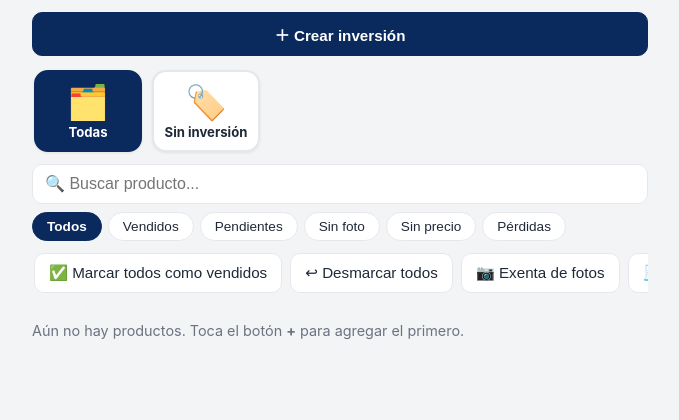
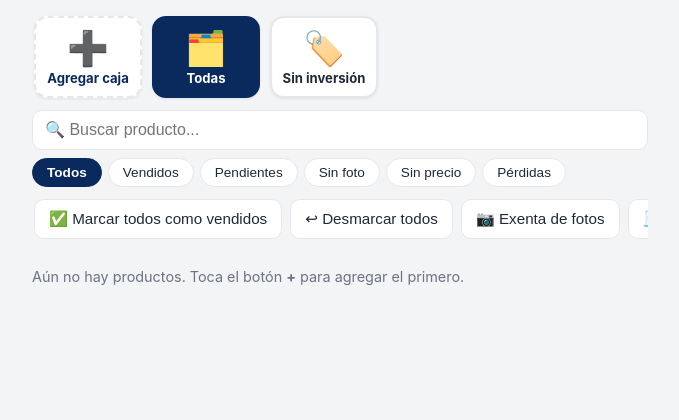
Before and after one commit to cruzjosue1999/importaciones-puerto-castilla, a Flask app: page / in a window 1280 px wide. Shown: the part 70-490 px from the top of the page, without its empty margins (300-979 px from the left). Run offline with Flask 3, Linux system fonts and the light colour scheme; data that the repository does not hold is empty.

Commit message:
Boton Crear inversion reemplazado por tarjeta Agregar caja junto a Todas en la fila de cajas; sw v24

```diff
--- a/static/app.js
+++ b/static/app.js
@@ -222,9 +222,16 @@
     ['caja-chips', 'expense-chips'].forEach(function (boxId) {
       var box = $(boxId);
       if (!box) return;
-      box.innerHTML = h;
+      // En Productos, la primera tarjeta es "＋ Agregar caja".
+      var html = (boxId === 'caja-chips')
+        ? '<button class="caja-box caja-add" data-f="__add__">' +
+          '<span class="caja-box-icon" aria-hidden="true">➕</span>' +
+          '<span class="caja-box-name">Agregar caja</span></button>' + h
+        : h;
+      box.innerHTML = html;
       box.querySelectorAll('.caja-box').forEach(function (btn) {
         btn.addEventListener('click', function () {
+          if (btn.getAttribute('data-f') === '__add__') { openInvCreate(); return; }
           productFilter = btn.getAttribute('data-f');
           renderChips();
           followInvestment(productFilter);
@@ -718,11 +725,12 @@
     $('inv-error').classList.add('hidden');
     $('inv-save').textContent = 'Crear';
   }
-  $('btn-new-inversion').addEventListener('click', function () {
+  function openInvCreate() {
     resetInvForm();
     $('inv-create').classList.remove('hidden');
     $('inv-name').focus();
-  });
+    window.scrollTo(0, 0);
+  }
   $('inv-cancel').addEventListener('click', resetInvForm);
   $('inv-save').addEventListener('click', async function () {
     var err = $('inv-error');
--- a/static/style.css
+++ b/static/style.css
@@ -275,7 +275,6 @@ table.sheet tr.grand td { background: #e0e7ff; }
 }
 
 /* Crear inversión desde Productos */
-.btn-new-inv { width: 100%; margin-bottom: 10px; }
 #inv-create { margin-bottom: 12px; }
 #inv-create h3 { margin: 0 0 10px; font-size: 16px; }
 
@@ -316,3 +315,4 @@ table.sheet tr.grand td { background: #e0e7ff; }
 .caja-box-sub { font-size: .72rem; color: var(--muted); }
 .caja-box.active { background: var(--navy); border-color: var(--navy); color: #fff; }
 .caja-box.active .caja-box-sub { color: #cbd5e1; }
+.caja-box.caja-add { border-style: dashed; color: var(--navy); }
--- a/static/sw.js
+++ b/static/sw.js
@@ -1,5 +1,5 @@
 /* Service Worker - Importaciones a Puerto Castilla */
-var CACHE = 'importaciones-v23';
+var CACHE = 'importaciones-v24';
 var ASSETS = [
   '/',
   '/static/style.css?v=7',
--- a/templates/index.html
+++ b/templates/index.html
@@ -19,7 +19,6 @@
 <main id="main">
   <!-- Pestaña: Productos -->
   <section id="tab-productos" class="tab active" aria-label="Productos">
-    <button class="btn primary btn-new-inv" id="btn-new-inversion">＋ Crear inversión</button>
     <div id="inv-create" class="form caja-form hidden">
       <h3>📁 Nueva inversión</h3>
       <div class="field">
```
